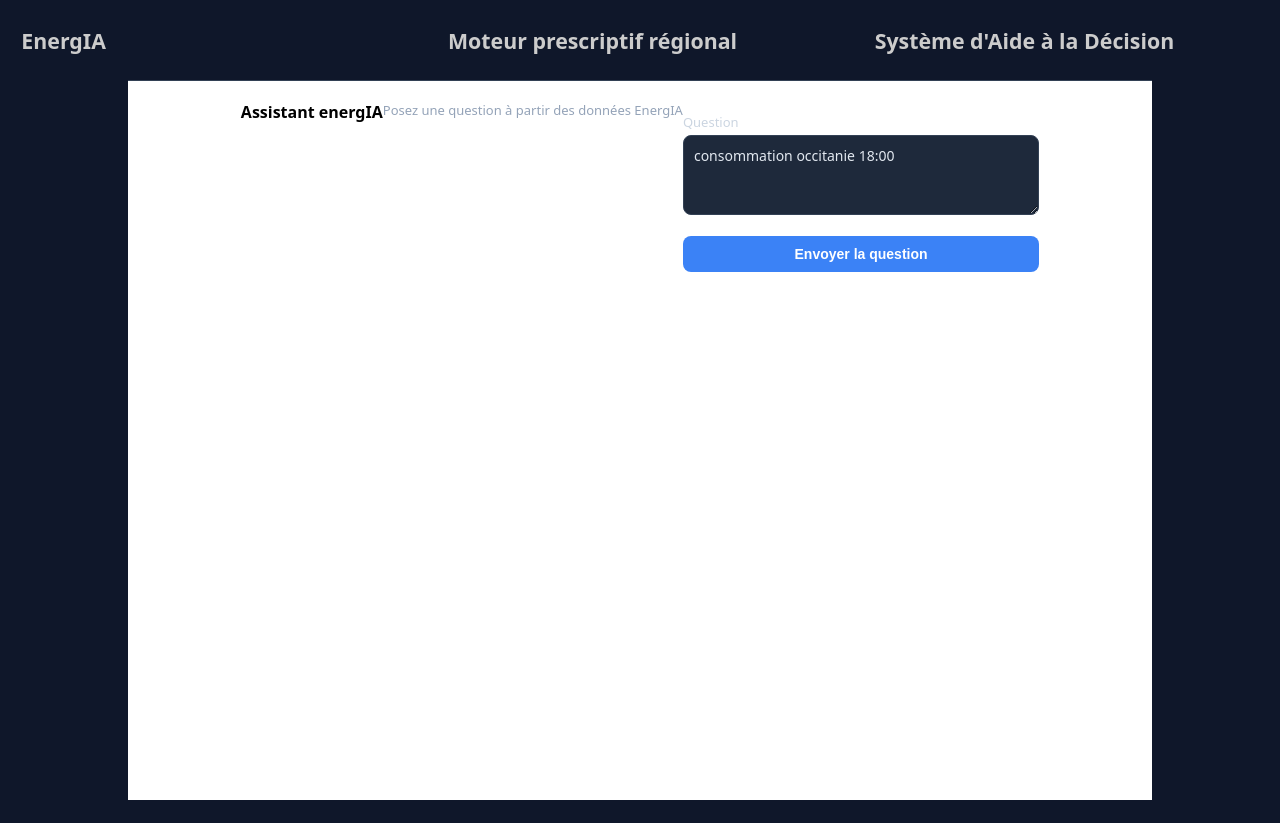
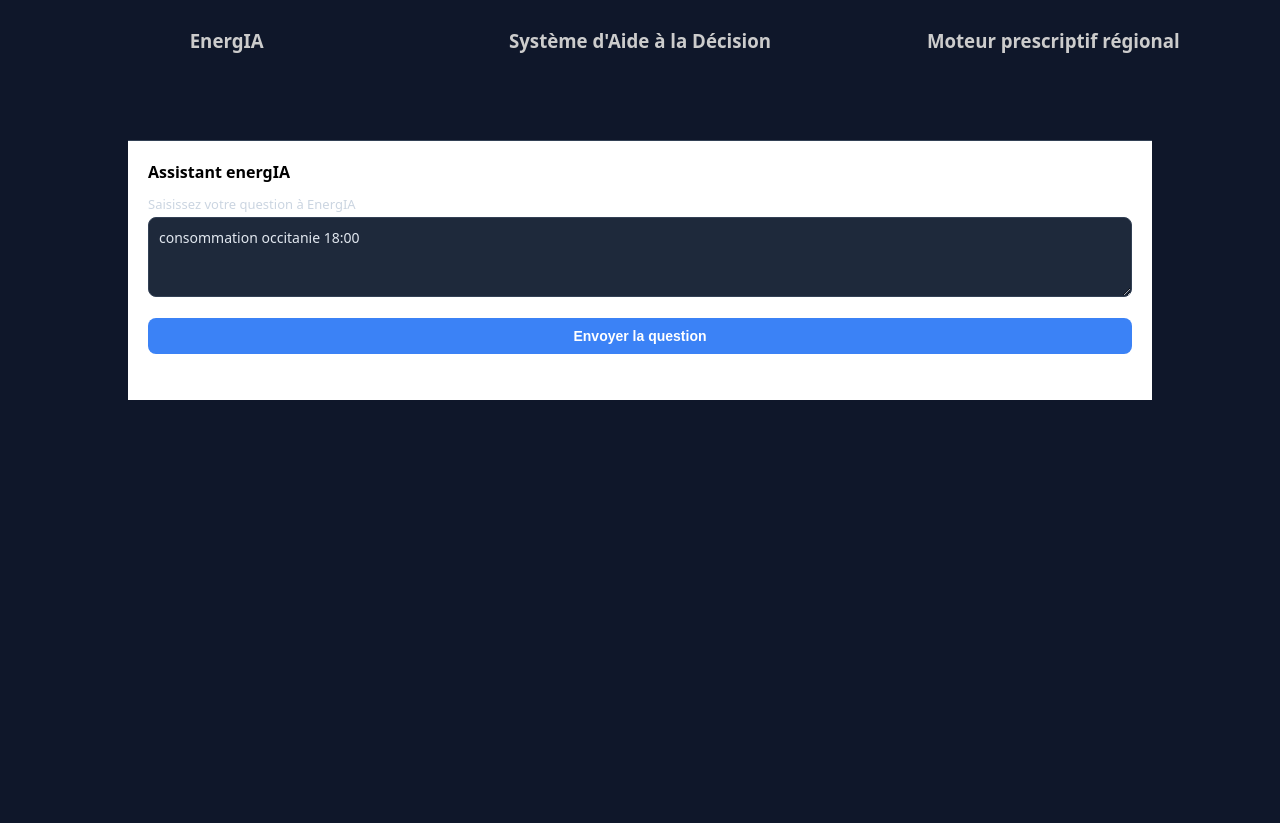
Before and after one commit to tomtoomuch/energIA-prescription-nationale, a website: page gateway/public/index.html in a window 1280 px wide. Shown: the top 823 px of the page. Drawn offline with nearby package versions, Linux system fonts and the light colour scheme; no server answers.

Commit message:
<web>Page de front end terminée

```diff
--- a/gateway/public/index.html
+++ b/gateway/public/index.html
@@ -14,24 +14,25 @@
       <nav>
         <a href="#welcome-section">EnergIA</a>
 
-        <a href="#app-section">Moteur prescriptif régional</a>
+        <a href="#ancre-assistant">Système d'Aide à la Décision</a>
 
-        <a href="#assistant-section">Système d'Aide à la Décision</a>
+        <a href="#ancre-app">Moteur prescriptif régional</a>
+
+
       </nav>
 
     </header>
 
     <main>
-      <section id="assistant-section">
+
+      <section id="ancre-assistant">
+
+        <article id="assistant-section">
           <h2>Assistant energIA</h2>
-
-        <p class="subtitle">
-          Posez une question à partir des données EnergIA
-        </p>
 
           <form id="assistant-form">
             <label for="assistant-question">
-            Question
+              Saisissez votre question à EnergIA
             </label>
 
             <textarea
@@ -55,11 +56,12 @@
           <div id="assistant-data" hidden></div>
 
           <div id="assistant-answer" hidden></div>
+        </article>
 
       </section>
 
-      <section id="app-section">
-        <div id="app">
+      <section id="ancre-app">
+        <article id="app">
           <div id="sidebar">
             <h1>EnergIA</h1>
             <p class="subtitle">Répartition prescriptive régoinale de la production nucléaire en France</p>
@@ -89,7 +91,7 @@
 
           <div id="map"></div>
 
-        </div>
+        </article>
       </section>
     </main>
 
--- a/gateway/public/style.css
+++ b/gateway/public/style.css
@@ -1,65 +1,96 @@
 body {
-  display:inline-flex;
-  width:100vw;
-  height:100vh;
-  overflow:hidden;
-  position:relative;
+  margin: 0;
+  font-family: system-ui, sans-serif;
+  background: #0f172a;
+  color: #e2e8f0;
+  display: flex;
+  flex-direction: column;
+  min-height: 100vh; /* Ensures the body takes at least the full viewport height */
 }
 
-header{
-  display:block;
-  position:fixed;
-  top:0;
-  z-index:100;
-  width:100%;
-  height:80px;
-  background-color:#0f172a;
+/* Resetting styles that conflict with the new flex layout */
+body > *:first-child {
+    /* Targets the header, allowing it to sit on top */
+    flex-shrink: 0;
 }
 
-header>nav{
-  display:flex;
-  width:100%;
-  height:100%;
-  flex-wrap:wrap;
-  justify-content:space-around;
-  align-content:center;
-  align-items:center;
+header {
+  display: block; /* Changed from inline-block to flex for better alignment control */
+  position: fixed;
+  top: 0;
+  z-index: 100;
+  height: 80px;
+  background-color: #0f172a;
+  width: 100%; /* Ensure it spans the full width */
+}
+
+header > nav {
+  display: flex;
+  width: 100%;
+  height: 100%;
+  flex-wrap: wrap;
+  justify-content: space-around;
+  align-content: center;
+  align-items: center;
+  padding: 0 20px; /* Added padding for spacing */
 }
 
 nav > a {
-  font-size:16pt;
-  font-weight:bolder;
-  color:#ccc;
-  text-decoration:none;
-  width:30%;
+  font-size: 14pt;
+  font-weight: bold;
+  color: #ccc;
+  text-decoration: none;
+  width: 30%; /* Keep existing width constraint */
+  text-align: center;
+  padding:5px;
+}
+
+nav>a:hover{
+  background-color:#2563eb;
+  border-radius: 8px;
 }
 
 main {
-  margin-top:80px;
+  /* This container must now manage the remaining vertical space */
+  display: flex;
+  flex-wrap: wrap;
+  margin-top: 120px;
+  /* If sections are meant to stack vertically, we let the natural flow handle it, but we'll add spacing between them. */
+  width: 100%;
+  height: calc(100vh - 120px);
 }
 
 section {
-  display:flex;
-  flex-wrap:nowrap;
-  justify-content:center;
-  align-content:center;
+  /* Crucial: Make sections stack vertically and take up space as needed, but let's give them a base minimum height */
+  flex-basis: 100%; /* Take full width */
+  width: 100%;
   height:100%;
+  /* We use padding/margin on the section itself to create space, rather than relying on height: 100% which is hard to coordinate with a fixed header. */
+  /* If you absolutely need sections to look like they fill the screen, we might need to rethink the layout using different container logic, but for stacked content, natural flow with padding is usually best. */
 }
 
+/* --- Assistant Section Adjustments --- */
 #assistant-section {
   border-top: 1px solid #334155;
   width: 80% !important;
   background: #fff !important;
-  margin: 0 auto !important;
   color: #000 !important;
   padding: 20px !important;
-  margin-bottom: 40px !important;
+  margin: 20px auto !important; /* Adjusted margin */
+  /* Removed !important that might be fighting flex/layout */
+}
+
+/* --- General Cleanups --- */
+/* The following sections should be adjusted based on how they interact with the fixed header and the main flow. */
+#app-section {
+    /* To make this section content flow naturally after the header, we remove any height constraints that fight content. */
+    min-height: auto; /* Let content determine height */
+    padding-top: 40px; /* Add some spacing from the top if needed */
 }
 
 .assistant-summary-grid {
   display: grid;
-  grid-template-columns: repeat(auto-fit,
-      minmax(160px, 1fr));
+  grid-template-columns: repeat(auto-fit, minmax(160px, 1fr));
   gap: 10px;
 }
 
@@ -156,11 +187,12 @@ section {
   margin: 5px 0;
 }
 
-
+/* Utility reset (retained) */
 * {
   box-sizing: border-box;
 }
 
+/* General body reset (retained) */
 body {
   margin: 0;
   font-family: system-ui, sans-serif;
@@ -168,29 +200,26 @@ body {
   color: #e2e8f0;
 }
 
+/* Adjusting main to act as a container for stacked sections */
 main {
-  display:flex;
-  width:100%;
-  flex-wrap:wrap;
-  justify-content:stretch;
-  align-content:stretch;
+    display: block; /* Change from flex to block flow to stack sections vertically */
+    width: 100%;
+    /* We removed the explicit height/flex-basis calculations here because sections will manage their own height via content + padding/margin. */
 }
 
-#app {
-  display: flex;
-  height: 100vh;
-}
-
+/* Keep sidebar and map structure if they are siblings within their respective sections, or if they need to remain flexible */
 #sidebar {
     width: 360px;
     padding: 20px;
     background: #111827;
     overflow-y: auto;
     border-right: 1px solid #1f2937;
+    /* In the context of a section, this sidebar should only take up space relative to the section's content flow */
 }
 
 #map {
     flex: 1;
+    /* If sidebar and map are meant to be side-by-side, they should remain siblings inside a flex container within the section. */
 }
 
 h1 {
```
Lines whose indentation alone changed are shown as unchanged.
